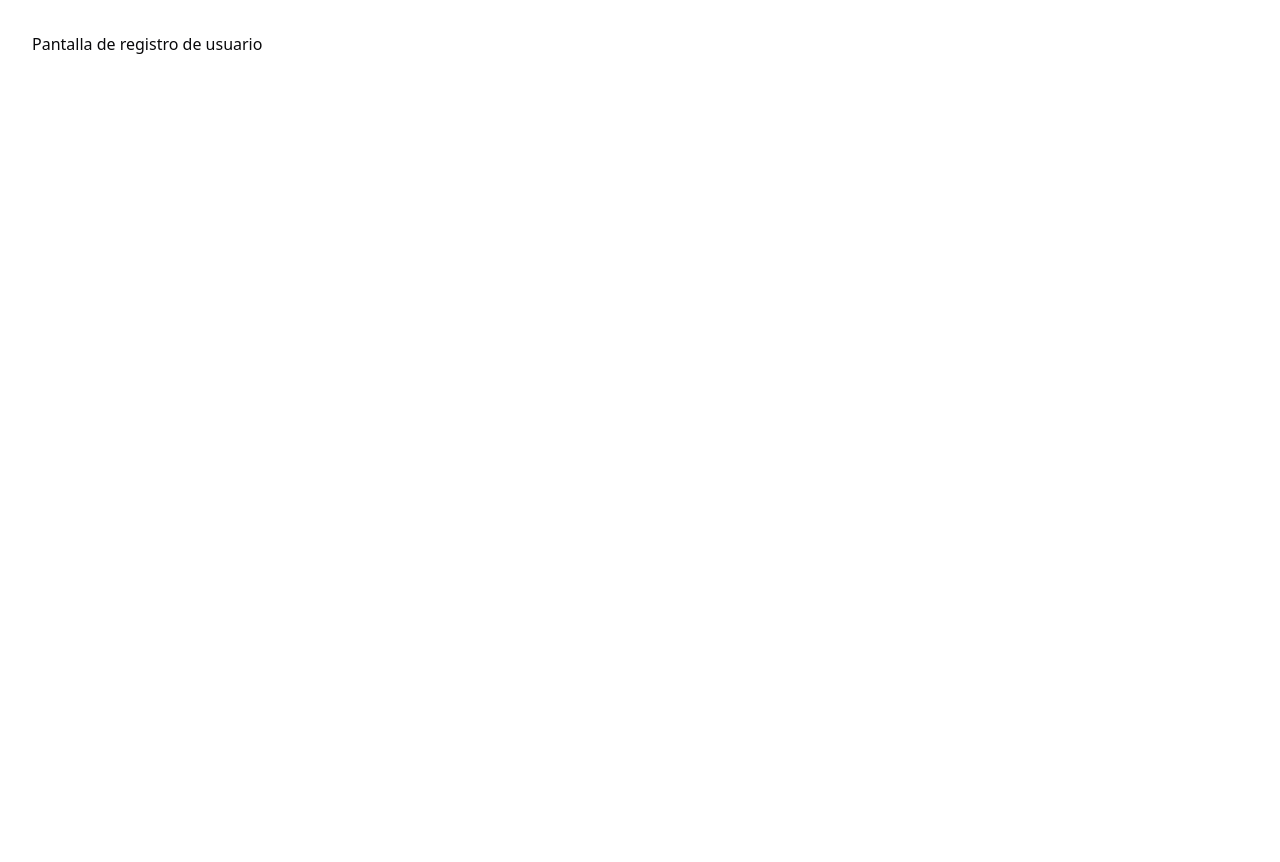
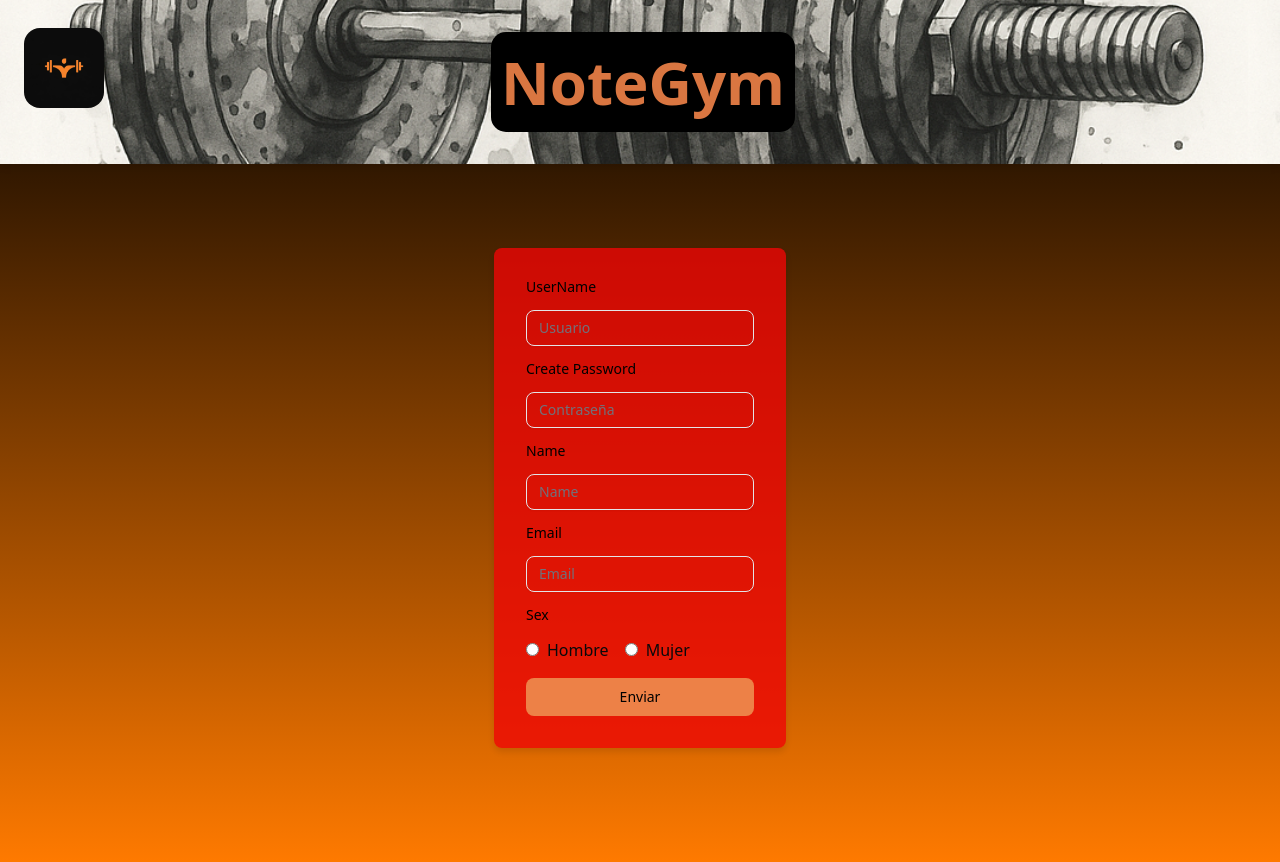
Before and after one commit to JoiLo-xd/NoteGYM, a React (Vite) app in the folder FrontEnd/frontedReactNoteGym/: page /newUserGym in a window 1280 px wide. Before the commit the page ends 800 px from the top, so only its background shows below. Built offline with nearby package versions, Linux system fonts and the light colour scheme.

Commit message:
más arreglos del login y he comenzado un poco con el registrar

```diff
--- a/FrontEnd/frontedReactNoteGym/src/App.css
+++ b/FrontEnd/frontedReactNoteGym/src/App.css
@@ -1,9 +1,48 @@
 #root {
   flex-direction: column;
+  background: linear-gradient(180deg, #000000, #ff7a00);
 
   gap: 2rem;
   padding: 2rem;
 
+}
+
+.bodyRegister {
+  background: linear-gradient(180deg, #000000, #ff7a00);
+
+}
+
+.inputRegister {
+  padding: 0.5rem;
+  border-radius: 4px;
+  border: 1px solid #ccc;
+  font-size: 1rem;
+}
+
+.formRegister {
+  display: flex;
+  flex-direction: column;
+  gap: 1rem;
+  background-color: #ee0606cc;
+  padding: 2rem;
+  border-radius: 8px;
+  box-shadow: 0 4px 6px rgba(0, 0, 0, 0.1);
+}
+
+.header {
+  background-image: url("../public/fotoHeaderOriginal.png");
+  background-size: cover;
+  background-position: center;
+  background-size: 95%;
+  width: calc(100% + 4rem);
+  margin: -2rem -2rem 0;
+  padding: 1rem 2rem;
+  height: 100%;
+  display: flex;
+  justify-content: center;
+  align-items: center;
+  position: relative;
+  box-shadow: 0 4px 6px rgba(0, 0, 0, 0.1);
 }
 
 
@@ -12,7 +51,10 @@
   padding: 1.5em;
   will-change: filter;
   transition: filter 300ms;
+
 }
+
+
 .logo:hover {
   filter: drop-shadow(0 0 2em #646cffaa);
 }
--- a/FrontEnd/frontedReactNoteGym/src/components/headerGym.tsx
+++ b/FrontEnd/frontedReactNoteGym/src/components/headerGym.tsx
@@ -1,21 +1,25 @@
 export default function HeaderGym() {
   return (
-    <header className="w-full h-20 bg-black flex items-center justify-center border-b border-gray-700">
+    <header className="header">
 
-      <div className="flex mx-auto justify-center items-center space-x-3">
+      <div className="flex mx-auto justify-left items-left space-x-3 p-4">
 
-        <h1 className="text-2xl font-bold text-white">
+        <h1 className="text-2xl font-bold text-white flex ">
           <img
           src="/logo.jpg"
           style={{
             borderRadius: "20%",
-            marginRight: "15px"
+            marginRight: "10px",
+            marginTop: "20px",
+            width: "80px",
+            height: "80px",
           }}
           width={50}
-          height={50}
+          height={40}
           alt="Logo NoteGym"
-          className="w-10 h-10 object-contain"
-        />NoteGym
+          className= "object-contain text-white  absolute left-6 top-12 -translate-y-1/2"
+        />
+         <span style={{color:"#d97641",fontSize:"60px",marginLeft:"18px",backgroundColor:"#000000",borderRadius:"15px",padding:"10px"}}>NoteGym</span>
         </h1>
         <hr />
       </div>
--- a/FrontEnd/frontedReactNoteGym/src/components/loginNoteGym.tsx
+++ b/FrontEnd/frontedReactNoteGym/src/components/loginNoteGym.tsx
@@ -7,7 +7,7 @@ import { Link } from "react-router-dom";
 export default function LoginNoteGym() {
   const [errors, setErrors] = React.useState<{
     username?: string;
-    email?: string;
+    password?: string;
   }>({});
 
   const handleSubmit = (e: React.FormEvent<HTMLFormElement>) => {
@@ -28,7 +28,7 @@ export default function LoginNoteGym() {
 
       <div className="flex flex-col gap-2">
         <Label htmlFor="username" className="text-gray-700 text-black">
-          Nombre de usuario
+          UserName
         </Label>
         <Input
           id="username"
@@ -43,18 +43,18 @@ export default function LoginNoteGym() {
       </div>
 
       <div className="flex flex-col gap-2">
-        <Label htmlFor="email" className="text-gray-700 text-black">
-          Email
+        <Label htmlFor="password" className="text-gray-700 text-black">
+          Password
         </Label>
         <Input
-          id="email"
-          name="email"
-          placeholder="Introduce tu email"
-          type="email"
+          id="password"
+          name="password"
+          placeholder="Introduce tu contraseña"
+          type="password"
           required
         />
-        {errors.email && (
-          <span className="text-red-500 text-sm">{errors.email}</span>
+        {errors.password && (
+          <span className="text-red-500 text-sm">{errors.password}</span>
         )}
       </div>
 
@@ -74,13 +74,10 @@ export default function LoginNoteGym() {
       </div>
 
       <div className="mt-4 text-center">
-          <Button
-            className="w-full"
-            style={{ backgroundColor: "#59f26bff" }}
-
-          >
-            <Link to="/newUserGym" className="text-black">Registro Nuevo Usuario</Link>
-          </Button>
+    <span className="text-gray-600">  ¿No tienes una cuenta? </span>
+    <Link to="/newUserGym" className="text-blue-500 hover:underline">
+      Regístrate aquí
+    </Link>
       </div>
 
     </form>
--- /dev/null
+++ b/FrontEnd/frontedReactNoteGym/src/components/registerNoteGym.tsx
@@ -0,0 +1,100 @@
+import { colors, useLabelPlacement } from "@heroui/react";
+import React from "react";
+import { Button } from "@/components/ui/button";
+import { Input } from "@/components/ui/input";
+import { Label } from "@/components/ui/label";
+
+export default function RegisterNoteGym () {
+  const [formData, setFormData] = React.useState({
+    username: "",
+    password: "",
+    name: "",
+    email: "",
+    sexo: ""
+  });
+
+  const handleChange = (e: React.ChangeEvent<HTMLInputElement>) => {
+    setFormData({
+      ...formData,
+      [e.target.name]: e.target.value
+    });
+  };
+
+  const handleSubmit = async (e: React.FormEvent) => {
+    e.preventDefault();
+
+    const res = await fetch("http://localhost:5174/register", {
+      method: "POST",
+      headers: {
+        "Content-Type": "application/json"
+      },
+      body: JSON.stringify(formData)
+    });
+
+    const data = await res.json();
+    console.log("Respuesta del backend:", data);
+  };
+
+  return (
+    <form  className="formRegister"  onSubmit={handleSubmit}>
+       <Label htmlFor="username" className="text-gray-700 text-black">
+          UserName
+        </Label>
+        <Input type="text" name="username"   placeholder="Usuario" value={formData.username} onChange={handleChange} />
+
+       <Label htmlFor="password" className="text-gray-700 text-black">
+          Create Password
+        </Label>
+      <Input type="password" name="password" placeholder="Contraseña" value={formData.password} onChange={handleChange} />
+
+      <Label htmlFor="name" className="text-gray-700 text-black">
+          Name
+        </Label>
+      <Input type="text" name="name" placeholder="Name" value={formData.name} onChange={handleChange} />
+
+      <Label htmlFor="email" className="text-gray-700 text-black">
+          Email
+        </Label>
+      <Input type="email" name="email" placeholder="Email" value={formData.email} onChange={handleChange} />
+
+      <Label htmlFor="sexo" className="text-gray-700 text-black">
+          Sex
+        </Label>
+      <div className="flex gap-4">
+        <label className="flex items-center gap-2">
+          <input
+            type="radio"
+            name="sexo"
+            value="HOMBRE"
+            checked={formData.sexo === "HOMBRE"}
+            onChange={handleChange}
+            required
+          />
+          Hombre
+        </label>
+
+        <label className="flex items-center gap-2">
+          <input
+            type="radio"
+            name="sexo"
+            value="MUJER"
+            checked={formData.sexo == "MUJER"}
+            onChange={handleChange}
+            required
+          />
+          Mujer
+        </label>
+      </div>
+      <Button
+          className="flex-1 text-black"
+          style={{ backgroundColor: "#ed8147ff" }}
+          type="submit"
+        >
+          Enviar
+      </Button>
+      </form>
+
+
+  );
+
+}
--- a/FrontEnd/frontedReactNoteGym/src/routes/registerUser.tsx
+++ b/FrontEnd/frontedReactNoteGym/src/routes/registerUser.tsx
@@ -1,3 +1,14 @@
+import HeaderGym from "@/components/headerGym";
+
+import RegisterNoteGym from "@/components/registerNoteGym";
 export default function RegisterUser() {
-  return <p>Pantalla de registro de usuario</p>;
+
+  return (
+    <div className="min-h-screen flex flex-col">
+          <HeaderGym />
+          <main className="flex-grow flex items-center justify-center p-4">
+            <RegisterNoteGym />
+          </main>
+        </div>
+  );
 }
--- a/FrontEnd/frontedReactNoteGym/tsconfig.json
+++ b/FrontEnd/frontedReactNoteGym/tsconfig.json
@@ -8,6 +8,7 @@
     "baseUrl": ".",
     "paths": {
       "@/*": ["./src/*"]
-    }
+    },
+
   }
 }
```
Also changed, not shown: FrontEnd/frontedReactNoteGym/public/76b371786980f303c9e29932ea36fabf.jpg (added), FrontEnd/frontedReactNoteGym/public/fotoHeaderOriginal.png (added).
